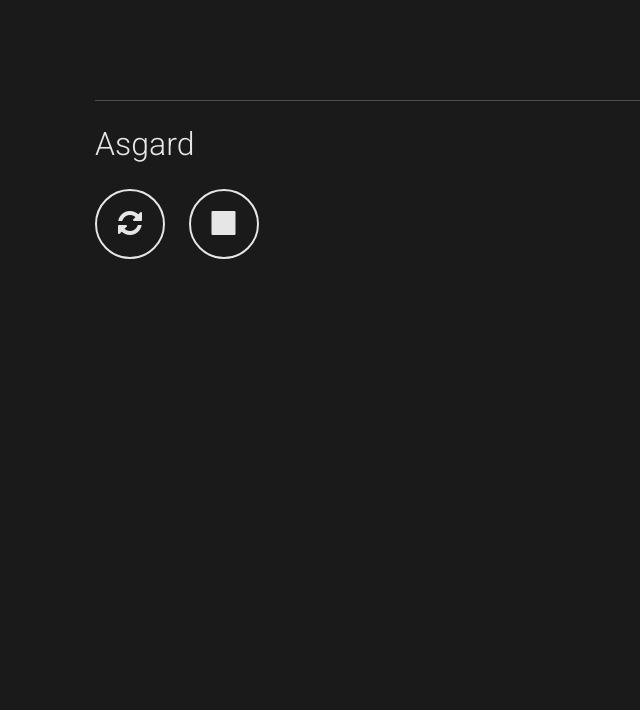
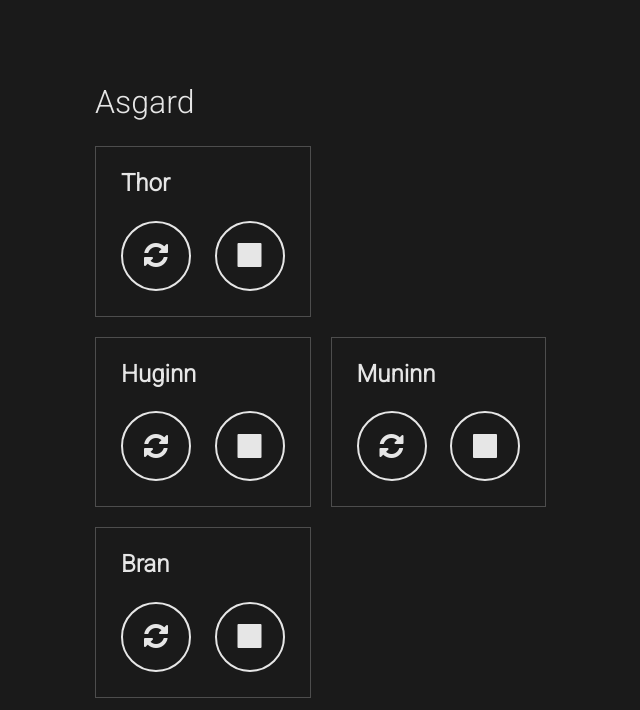
Before and after one commit to schwartzman/pm2-controls, a website: page public/index.html in a window 1280 px wide. Shown: the whole page, without its empty margins (225-865 px from the left). Drawn offline with nearby package versions, Linux system fonts and the light colour scheme; files that its build step writes are made by us from their sources.

Commit message:
Expand to handle multiple modules. id:2043

```diff
--- a/package.json
+++ b/package.json
@@ -7,6 +7,7 @@
   "dependencies": {
     "async": "^2.0.1",
     "express": "^4.14.0",
+    "lodash": "^4.15.0",
     "pm2": "^2.0.7"
   },
   "devDependencies": {
@@ -15,8 +16,8 @@
     "postcss-cli": "latest"
   },
   "scripts": {
-    "start": "node --use_strict index.js",
-    "startpm2": "pm2 start pm2.json",
+    "start": "node --use_strict server.js",
+    "spm2": "pm2 start pm2.json",
     "sass": "node-sass --output-style compressed public/scss/main.scss public/css/main.css",
     "postsass": "postcss --use autoprefixer -d public/css/ public/css/main.css"
   }
--- a/public/index.html
+++ b/public/index.html
@@ -3,9 +3,10 @@
     <head>
         <meta charset="utf-8">
         <meta http-equiv="X-UA-Compatible" content="IE=edge,chrome=1">
-        <title>Thor Controls</title>
+        <title>Asgard Controls</title>
         <meta name="description" content="">
         <meta name="viewport" content="width=device-width, initial-scale=1">
+        <link rel="icon" href="favicon.ico?v=2" type="image/x-icon">
         <link rel="stylesheet" href="https://maxcdn.bootstrapcdn.com/font-awesome/4.6.3/css/font-awesome.min.css">
         <link rel="stylesheet" href="https://fonts.googleapis.com/css?family=Roboto+Mono:300|Roboto:300">
         <link rel="stylesheet" href="css/normalize.min.css">
@@ -15,8 +16,26 @@
         <div class="inner">
             <div class="interface">
                 <h1>Asgard</h1>
-                <button class="restart" title="restart"><i class="fa fa-fw fa-refresh"></i></button>
-                <button class="stop" title="stop"><i class="fa fa-fw fa-stop"></i></button>
+                <div class="module">
+                    <h2>Thor</h2>
+                    <button class="restart" title="restart" rel="thor"><i class="fa fa-fw fa-refresh"></i></button>
+                    <button class="stop" title="stop" rel="thor"><i class="fa fa-fw fa-stop"></i></button>
+                </div>
+                <div class="module first">
+                    <h2>Huginn</h2>
+                    <button class="restart" title="restart" rel="huginn"><i class="fa fa-fw fa-refresh"></i></button>
+                    <button class="stop" title="stop" rel="huginn"><i class="fa fa-fw fa-stop"></i></button>
+                </div>
+                <div class="module">
+                    <h2>Muninn</h2>
+                    <button class="restart" title="restart" rel="muninn"><i class="fa fa-fw fa-refresh"></i></button>
+                    <button class="stop" title="stop" rel="muninn"><i class="fa fa-fw fa-stop"></i></button>
+                </div>
+                <div class="module">
+                    <h2>Bran</h2>
+                    <button class="restart" title="restart" rel="bran"><i class="fa fa-fw fa-refresh"></i></button>
+                    <button class="stop" title="stop" rel="bran"><i class="fa fa-fw fa-stop"></i></button>
+                </div>
             </div>
             <div class="output" id="output"></div>
         </div>
--- a/public/js/main.js
+++ b/public/js/main.js
@@ -3,9 +3,9 @@
 })
 
 $('button.stop').click(function(){
-	$('#output').load('/stop')
+	$('#output').load('/stop/'+$(this).attr('rel'))
 })
 
 $('button.restart').click(function(){
-	$('#output').load('/restart')
+	$('#output').load('/restart/'+$(this).attr('rel'))
 })
--- a/public/scss/main.scss
+++ b/public/scss/main.scss
@@ -62,13 +62,24 @@
 
 .inner {
 	max-width: 75%;
-	margin: 100px auto;
-    border-top: solid 1px $grey30;
+	margin: 80px auto 100px;
 	.interface {
 		font-family: 'Roboto', sans-serif;
 		margin-bottom: 50px;
+		.module {
+			float: left;
+			border: solid 1px $grey30;
+			padding: 20px 25px 25px;
+			margin: 0 20px 20px 0;
+			&.first {
+				clear: left;
+			}
+		}
 		h1 {
 			font-weight: 100;
+		}
+		h2 {
+		    margin-top: 0;
 		}
 		button {
 			$butt-size: 70px;
@@ -94,6 +105,7 @@
 		font-family: 'Roboto Mono', monospace;
 		font-weight: 300;
 		color: $grey70;
+		clear: left;
 	}
 }
 
@@ -102,9 +114,6 @@
 		max-width: 50%;
 	}
 }
-
-
-
 
 button {
 	cursor: pointer;
```
Also changed, not shown: server.js (+14 -8 lines), public/favicon.ico.
